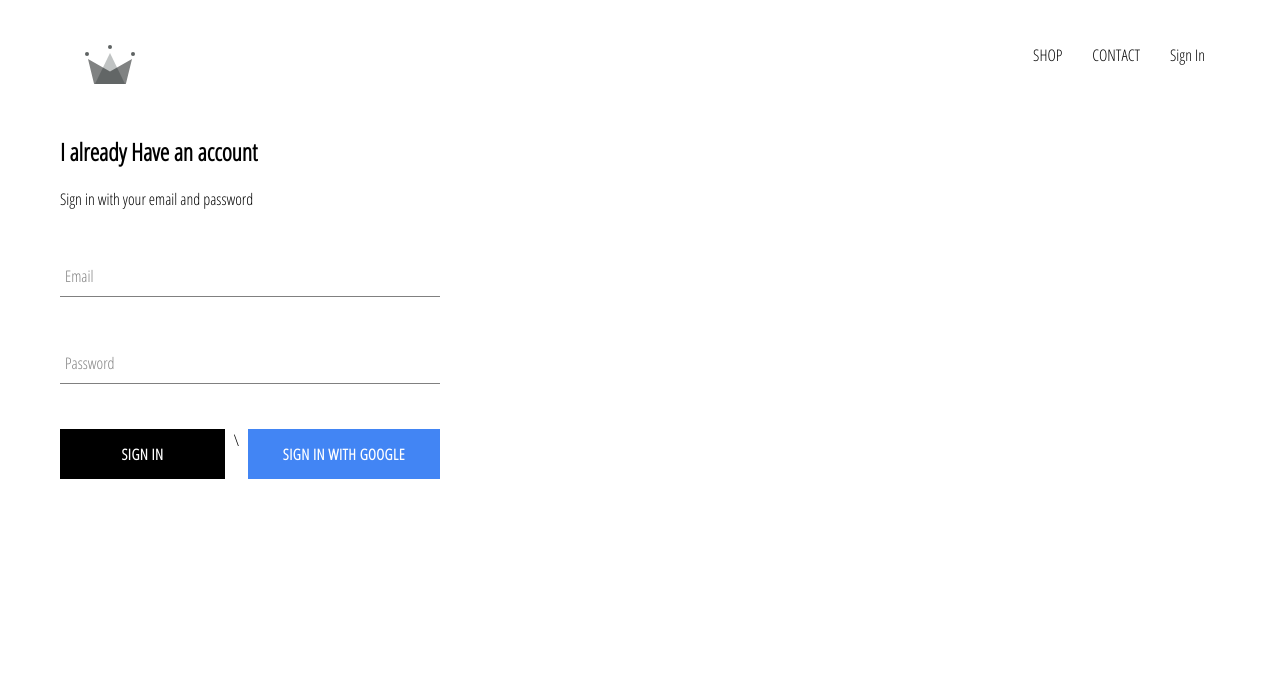
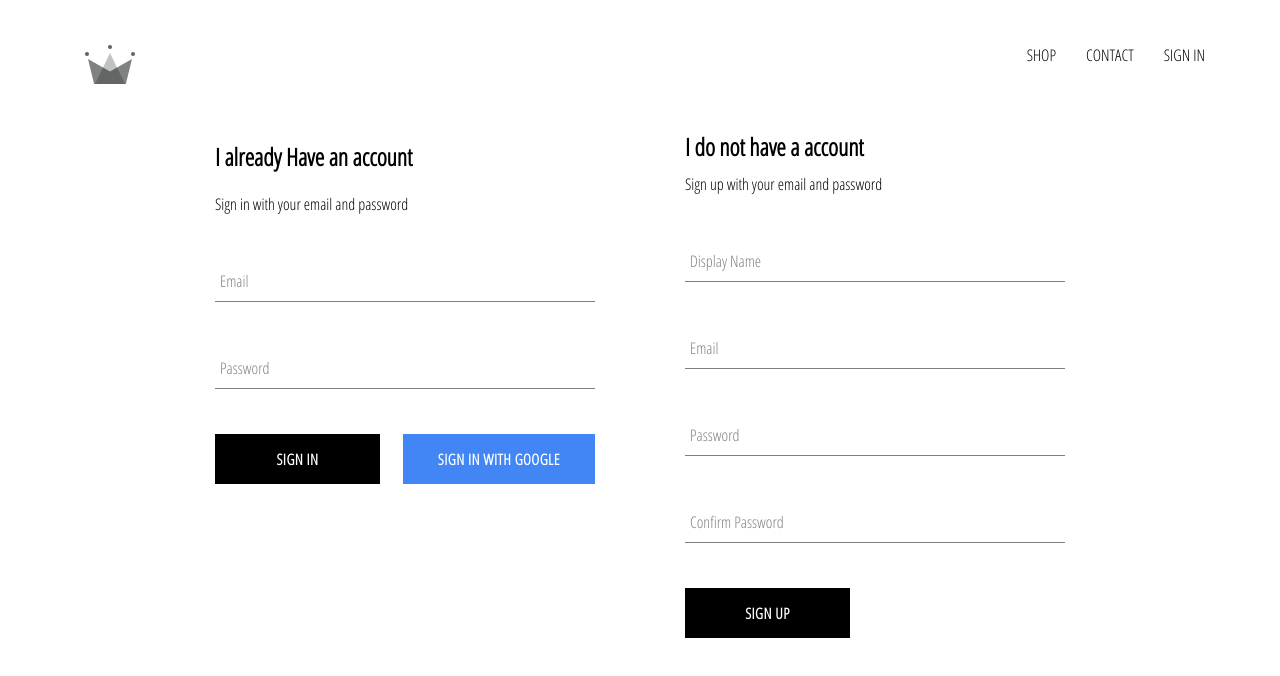
Before and after one commit to anishlp7/e-commerce, a React (Create React App) app: page /signin in a window 1280 px wide. Shown: the top 676 px of the page. Built offline with nearby package versions, Linux system fonts and the light colour scheme; no server answers.

Commit message:
Integreated Firestore and Signup component with firebase features

```diff
--- a/src/App.js
+++ b/src/App.js
@@ -5,7 +5,7 @@
 import ShopPage from './pages/shop-pages/shop';
 import SignInAndSignUp from './pages/sign-in-and-sign-up/sign-in-and-sign-up';
 import Header from './Components/Header/header'
-import { auth } from './firebase/firebase.utils'
+import { auth,createUserProfileDocument } from './firebase/firebase.utils'
 
 
 class App extends React.Component {
@@ -21,10 +21,24 @@
   unsubscribeFromAuth = null;
 
   componentDidMount(){
-    this.unsubscribeFromAuth = auth.onAuthStateChanged(user => {
-      this.setState({currentUser:user})
+    this.unsubscribeFromAuth = auth.onAuthStateChanged( async userAuth => {
+      if(userAuth){
+        const userRef = await createUserProfileDocument(userAuth);
 
-      console.log(user)
+        userRef.onSnapshot(snapshot => {
+          this.setState({
+            currentUser:{
+              id:snapshot.id,
+              ...snapshot.data()
+            }
+          });
+        });
+
+      } else {
+        this.setState({currentUser:userAuth})
+      }
+
+
     })
   }
 
--- a/src/Components/Header/header.jsx
+++ b/src/Components/Header/header.jsx
@@ -16,9 +16,9 @@
             <Link to='/contact' className='option'>CONTACT</Link>
             {
                 currentUser ?
-                <div className="option" onClick={() => auth.signOut() }>Sign Out</div>
+                <div className="option" onClick={() => auth.signOut() }>SIGN OUT</div>
                 :
-                <Link className="option" to="/signin">Sign In</Link>
+                <Link className="option" to="/signin">SIGN IN</Link>
             }
         </div>
     </div>
--- a/src/Components/sign-in/sign-in.jsx
+++ b/src/Components/sign-in/sign-in.jsx
@@ -4,6 +4,7 @@
 import CustomButton from '../custom-button/custom-button'
 import "./sign-in.scss";
 import { SignInWithGoogle } from "../../firebase/firebase.utils";
+import { auth } from "firebase";
 
 class SignIn extends React.Component {
   constructor() {
@@ -15,10 +16,17 @@
     };
   }
 
-  handleSubmit = event => {
+  handleSubmit =  async event => {
     event.preventDefault();
 
-    this.setState({ email: "", password: "" });
+    const {email,password } = this.state;
+
+    try {
+      await auth.SignInWithEmailAndPassword(email,password)
+      this.setState({ email: "", password: "" });
+    } catch (error) {
+      console.log(error.message)
+    }
   };
 
   handleChange = event => {
@@ -46,12 +54,12 @@
             label="Password"
             type="password"
             name="email"
-            value={this.state.email}
+            value={this.state.password}
             handleChange={this.handleChange}
             required
           />
           <div className="buttons">
-          <CustomButton type="submit">Sign In</CustomButton>\
+          <CustomButton type="submit">Sign In</CustomButton>
          <CustomButton onClick={SignInWithGoogle} isGoogleSignIn>Sign In With Google</CustomButton>
           </div>
         </form>
--- /dev/null
+++ b/src/Components/sign-up/sign-up.jsx
@@ -0,0 +1,103 @@
+import React from "react";
+
+import FormInput from "../form-input/form-input";
+import CustomButton from "../custom-button/custom-button";
+
+import { auth, createUserProfileDocument } from "../../firebase/firebase.utils";
+
+import './sign-up.scss';
+
+class SignUp extends React.Component {
+  constructor() {
+    super();
+
+    this.state = {
+      displayName: "",
+      email: "",
+      password: "",
+      confirmPassword: ""
+    };
+  }
+
+  handleSubmit = async event => {
+      event.preventDefault();
+
+      const { displayName, email, password, confirmPassword } = this.state;
+
+      if(password !== confirmPassword){
+          alert("Passwords Donrt Match");
+          return;
+      }
+
+      try {
+          const { user } = await auth.createUserWithEmailAndPassword(email,password)
+
+          createUserProfileDocument(user,{displayName})
+
+          this.setState({
+            displayName: "",
+            email: "",
+            password: "",
+            confirmPassword: ""
+          })
+      } catch (error) {
+          console.log(error.message)
+      }
+    }
+
+
+      handleChange = event => {
+          const {name, value} = event.target;
+
+          this.setState({[name]: value})
+      }
+
+
+  render() {
+    const { displayName, email, password, confirmPassword } = this.state;
+    return (
+      <div className="sign-up">
+        <h2 className="title">I do not have a account</h2>
+        <span>Sign up with your email and password</span>
+        <form className="sign-up-form" onSubmit={this.handleSubmit}>
+          <FormInput
+            type="text"
+            name="displayName"
+            value={displayName}
+            onChange={this.handleChange}
+            label="Display Name"
+            required
+          />
+          <FormInput
+            type="email"
+            name="email"
+            value={email}
+            onChange={this.handleChange}
+            label="Email"
+            required
+          />
+          <FormInput
+            type="password"
+            name="password"
+            value={password}
+            onChange={this.handleChange}
+            label="Password"
+            required
+          />
+          <FormInput
+            type="password"
+            name="confirmPassword"
+            value={confirmPassword}
+            onChange={this.handleChange}
+            label="Confirm Password"
+            required
+          />
+
+          <CustomButton type='submit'>SIGN UP</CustomButton>
+        </form>
+      </div>
+    );
+  }
+}
+
+export default SignUp;
--- /dev/null
+++ b/src/Components/sign-up/sign-up.scss
@@ -0,0 +1,9 @@
+.sign-up{
+    display: flex;
+    flex-direction: column;
+    width: 380px;
+
+    .title{
+        margin: 10px 0;
+    }
+}
--- a/src/firebase/firebase.utils.js
+++ b/src/firebase/firebase.utils.js
@@ -13,6 +13,30 @@
     measurementId: "G-391RPHQ60S"
 }
 
+export const createUserProfileDocument = async (userAuth ,additionalData) => {
+    if(!userAuth) return;
+
+    const userRef = firestore.doc(`users/${userAuth.uid}`);
+
+    const snapshot = await userRef.get();
+    if(!snapshot.exits){
+        const {displayName, email} = userAuth;
+        const createdAt = new Date();
+        try {
+            await userRef.set({
+                displayName,
+                email,
+                createdAt,
+                ...additionalData
+            })
+        } catch (error) {
+            console.log("Error Creating",error.message)
+        }
+    }
+
+    return userRef;
+}
+
 firebase.initializeApp(config)
 
 export const auth = firebase.auth();
--- a/src/pages/sign-in-and-sign-up/sign-in-and-sign-up.jsx
+++ b/src/pages/sign-in-and-sign-up/sign-in-and-sign-up.jsx
@@ -1,11 +1,13 @@
 import React from 'react';
 
-import SignIn from '../../Components/sign-in/sign-in'
+import SignIn from '../../Components/sign-in/sign-in';
+import SignUp from '../../Components/sign-up/sign-up'
 import './sign-in-and-sign-up.scss';
 
 const SignInAndSignUp = () => (
     <div className='sign-in-and-sign-up'>
         <SignIn />
+        <SignUp />
     </div>
 )
 
--- a/src/pages/sign-in-and-sign-up/sign-in-and-sign-up.scss
+++ b/src/pages/sign-in-and-sign-up/sign-in-and-sign-up.scss
@@ -0,0 +1,6 @@
+.sign-in-and-sign-up{
+ width: 850px;
+ display: flex;
+ justify-content: space-between;
+ margin: 30px auto;
+}
```
